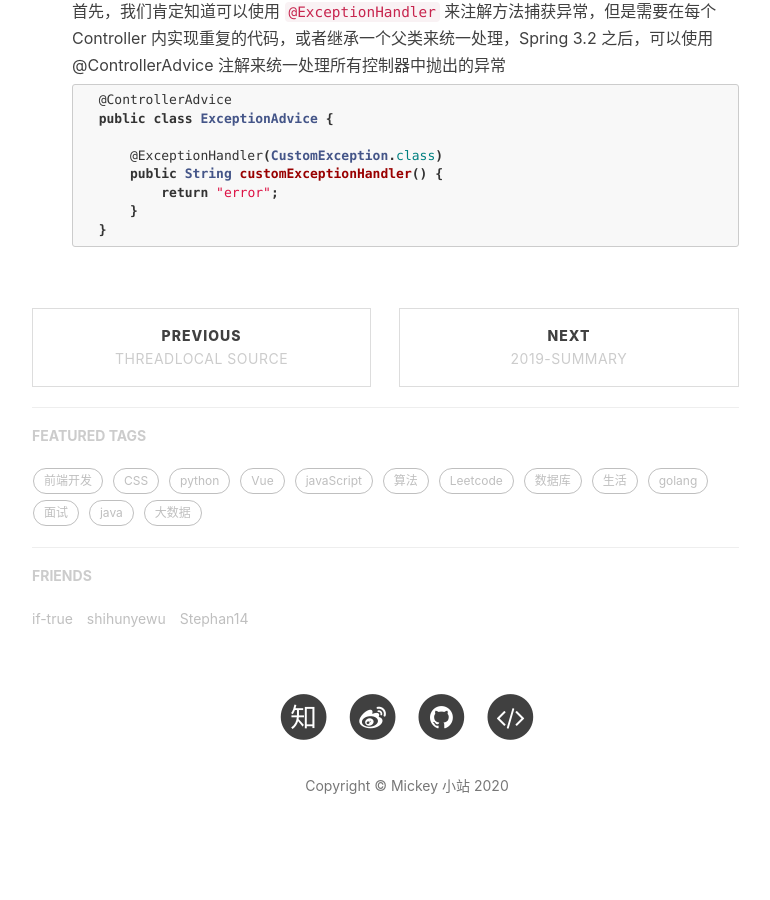
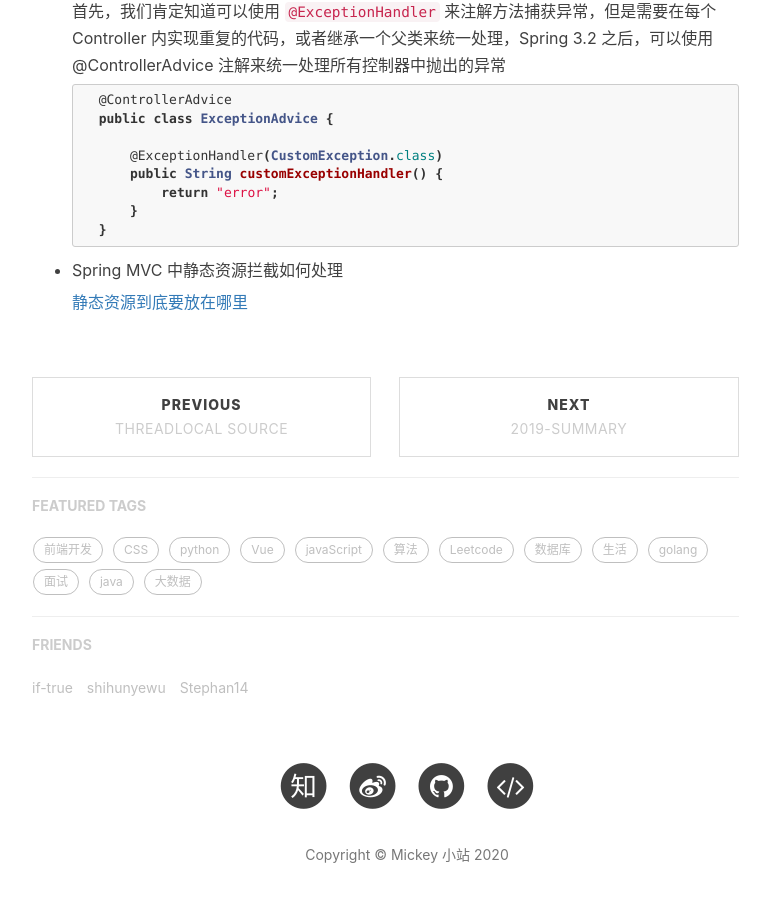
Before and after one commit to mickey0524/mickey0524.github.io, a Jekyll site: the page built from _posts/2019-11-16-begin-spring.md, in a window 1280 px wide and 900 px high, scrolled down 9622 px. Shown: the whole window, without its empty margins (233-1003 px from the left). Built offline with Jekyll 4.4.1, drawn with Linux system fonts in a browser that asks for light colours; nearby versions of some CDN libraries; comment, search, counter and statistics services are not loaded; before the commit the page ends 10485 px from its top, so only the background shows below that.

Commit message:
feat(spring): update spring

````diff
--- a/_posts/2019-11-16-begin-spring.md
+++ b/_posts/2019-11-16-begin-spring.md
@@ -546,3 +546,7 @@ tags:
 		}
 	}
 	```
+
+* Spring MVC 中静态资源拦截如何处理
+
+   [静态资源到底要放在哪里](http://www.javaboy.org/2019/0408/springboot-static-resources.html)
````
